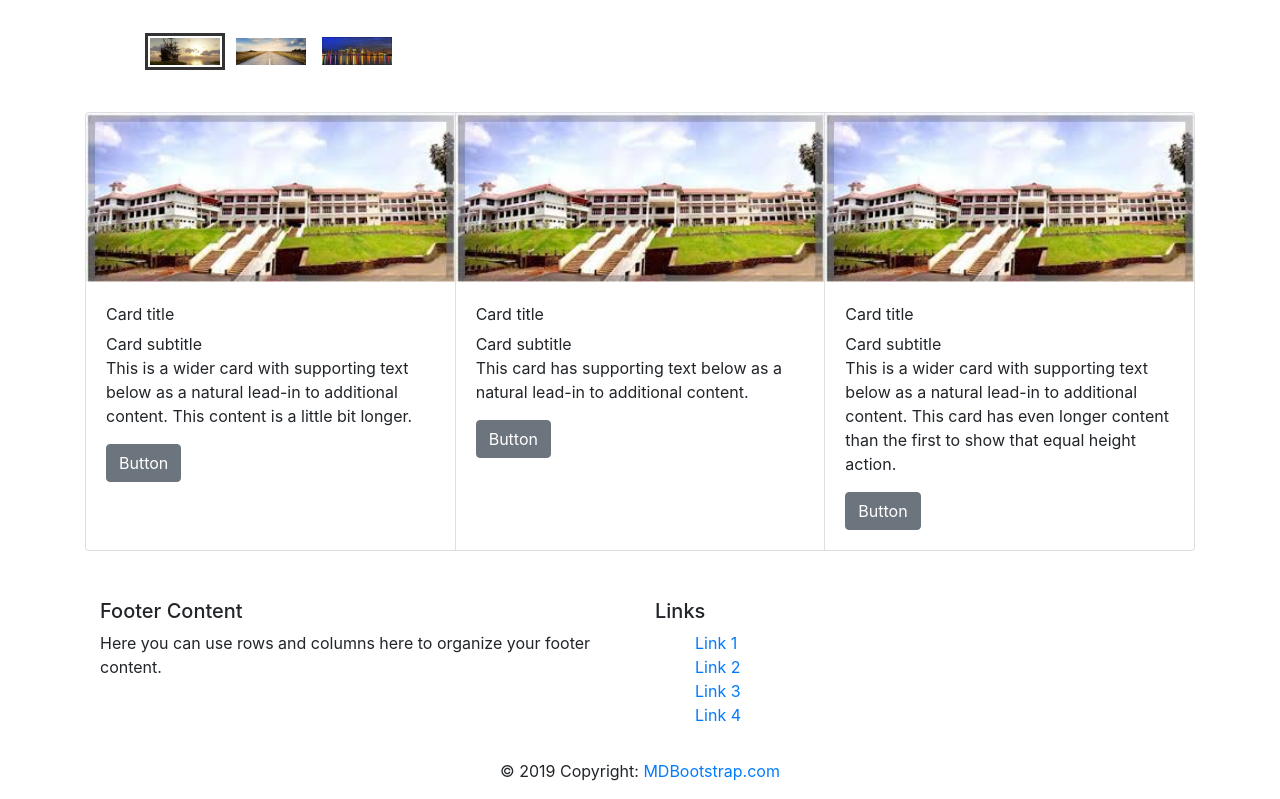
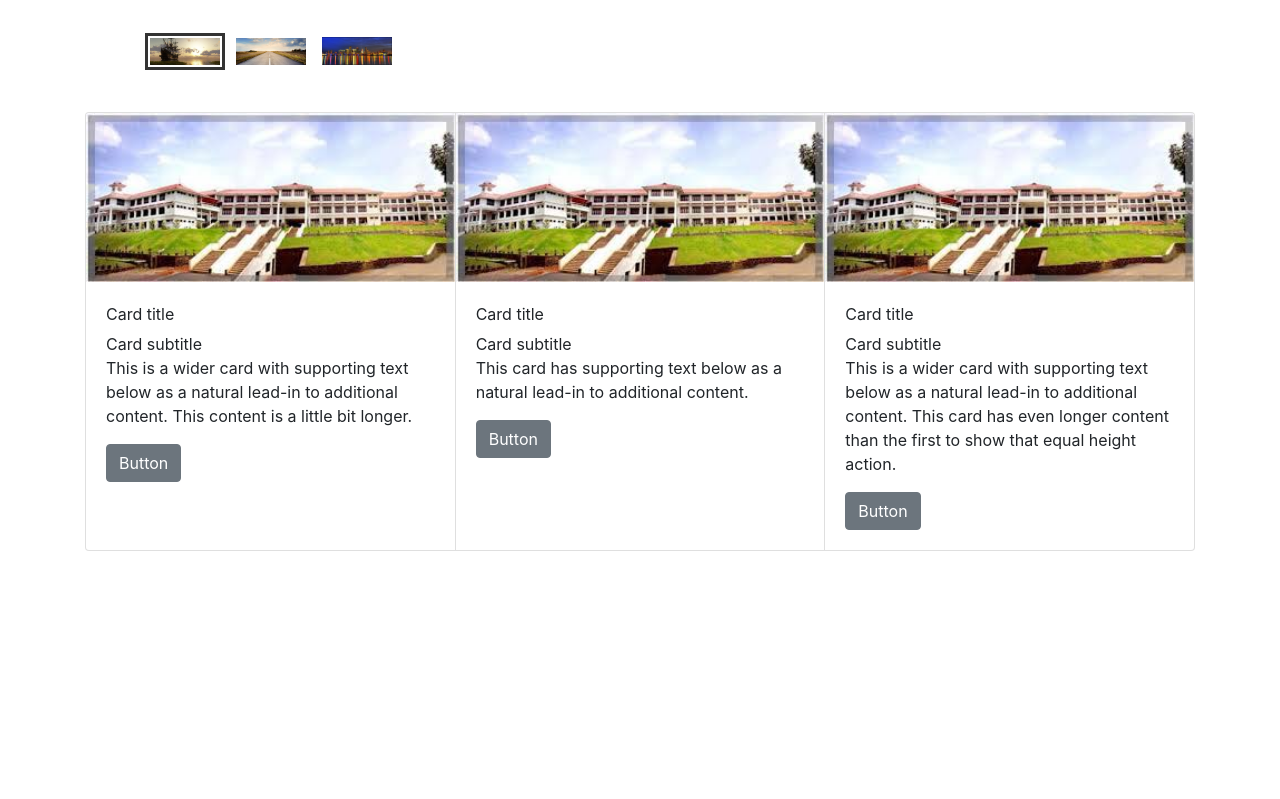
Before and after one commit to abin222/vjcetweb1, a React (Create React App) app: page / in a window 1280 px wide. Shown: the part 516-1315 px from the top of the page. After the commit the page ends 1067 px from the top, so only its background shows below. Built offline with nearby package versions, Linux system fonts and the light colour scheme.

Commit message:
Add files via upload

```diff
--- a/src/App.js
+++ b/src/App.js
@@ -3,7 +3,7 @@ import Navbar from "./components/navbar.jsx";
 import Header from "./components/header.jsx";
 import Slider from "./components/slider.jsx";
 import News from "./components/cards.jsx";
-import FooterPage from "./components/footer.jsx";
+
 import "./App.css";
 
 class App extends Component {
@@ -15,7 +15,7 @@ class App extends Component {
           <Navbar />
           <Slider />
           <News />
-          <FooterPage />
+
         </main>
       </React.Fragment>
     );
```
